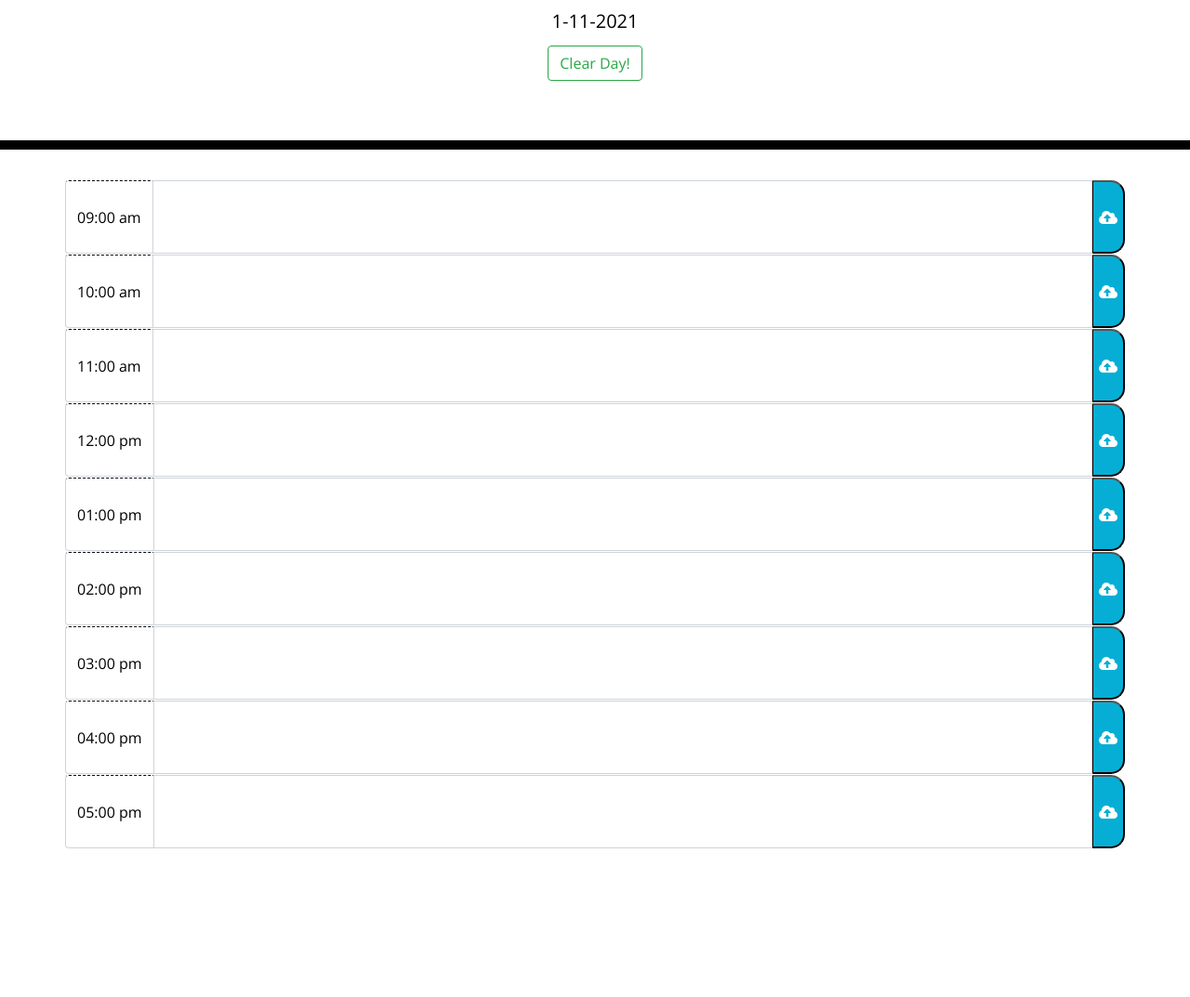
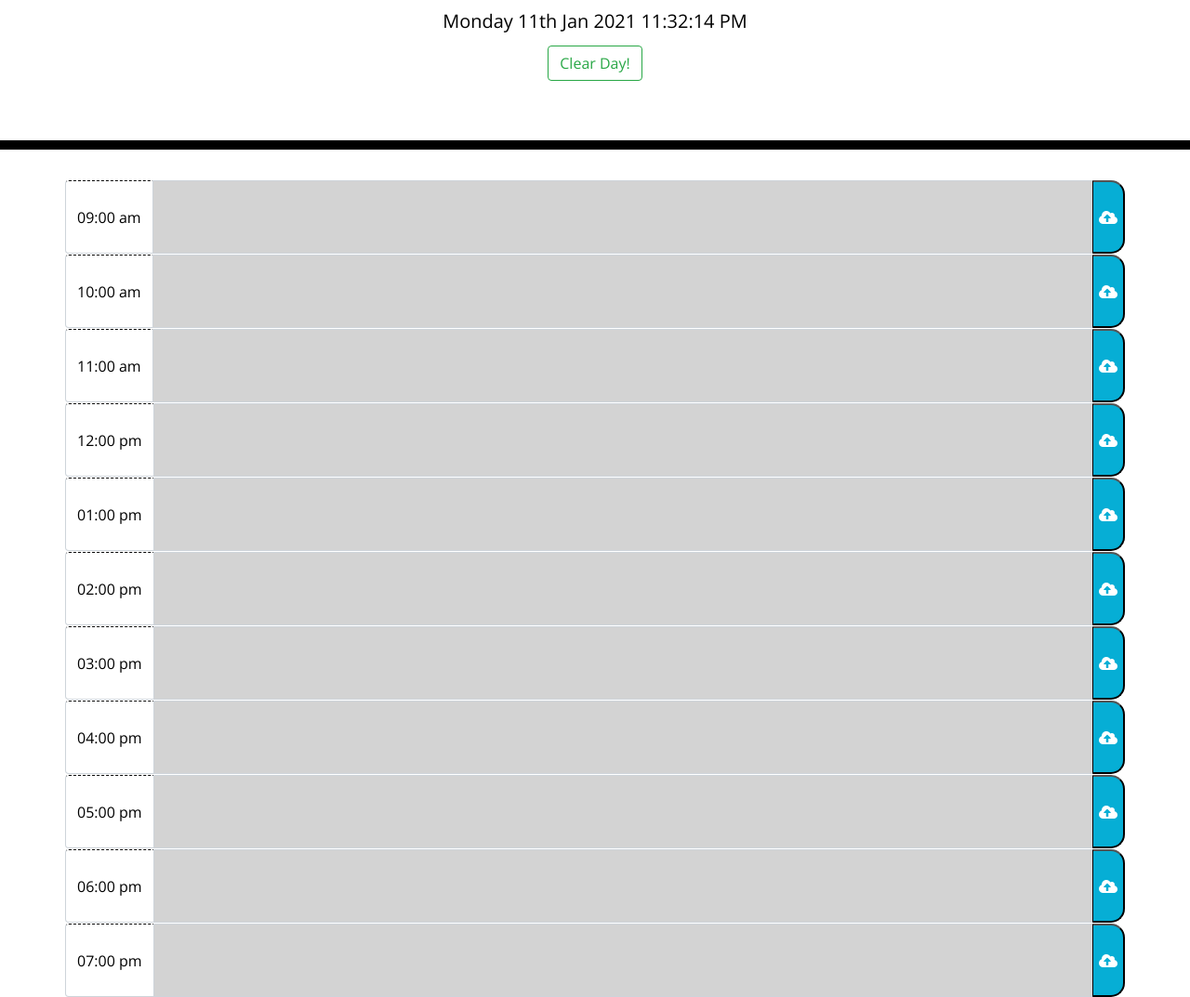
Before and after one commit to AngelCooper/05Third-PartyAPI, a plain HTML site: page index.html in a window 1280 px wide. Shown: the part 181-1254 px from the top of the page at 93% size. Before the commit the page ends 1094 px from the top, so only its background shows below. Drawn offline with nearby package versions, Linux system fonts and the light colour scheme.

Commit message:
commit
updating the java

```diff
--- a/index.html
+++ b/index.html
@@ -1,15 +1,25 @@
 <!DOCTYPE html>
 <html lang="en">
-
   <head>
     <meta charset="UTF-8" />
     <meta name="viewport" content="width=device-width, initial-scale=1.0" />
     <meta http-equiv="X-UA-Compatible" content="ie=edge" />
-  <link rel="stylesheet" href="https://stackpath.bootstrapcdn.com/bootstrap/4.3.1/css/bootstrap.min.css" />
-  <link rel="stylesheet" href="https://use.fontawesome.com/releases/v5.8.1/css/all.css"
-    integrity="sha384-50oBUHEmvpQ+1lW4y57PTFmhCaXp0ML5d60M1M7uH2+nqUivzIebhndOJK28anvf" crossorigin="anonymous" />
-  <link href="https://fonts.googleapis.com/css?family=Open+Sans&display=swap" rel="stylesheet" />
+    <link
+      rel="stylesheet"
+      href="https://stackpath.bootstrapcdn.com/bootstrap/4.3.1/css/bootstrap.min.css"
+    />
+    <link
+      rel="stylesheet"
+      href="https://use.fontawesome.com/releases/v5.8.1/css/all.css"
+      integrity="sha384-50oBUHEmvpQ+1lW4y57PTFmhCaXp0ML5d60M1M7uH2+nqUivzIebhndOJK28anvf"
+      crossorigin="anonymous"
+    />
+    <link
+      href="https://fonts.googleapis.com/css?family=Open+Sans&display=swap"
+      rel="stylesheet"
+    />
     <link rel="stylesheet" href="style.css" />
+
     <title>Work Day Scheduler</title>
   </head>
 
@@ -19,10 +29,12 @@
       <p class="lead">A simple calendar app for scheduling your work day</p>
       <p id="currentDay" class="lead"></p>
       <button type="button" class="btn btn-outline-success" id="clearDay">Clear Day!</button>
+
     </header>
-  <div class="container" id="time">
+    <div class="container">
       <!-- Timeblocks go here -->
 
+      <!--row for 9 am-->
       <div class="row">
         <div class="input-group">
           <div class="input-group-prepend">
@@ -33,6 +45,7 @@
         </div>
       </div>
 
+      <!--row for 10 am-->
       <div class="row">
         <div class="input-group">
           <div class="input-group-prepend">
@@ -43,6 +56,7 @@
         </div>
       </div>
 
+      <!--row for 11 am-->
       <div class="row">
         <div class="input-group">
           <div class="input-group-prepend">
@@ -53,6 +67,7 @@
         </div>
       </div>
 
+      <!--row for 12 pm-->
       <div class="row">
         <div class="input-group">
           <div class="input-group-prepend">
@@ -63,6 +78,7 @@
         </div>
       </div>
 
+      <!--row for 1 pm-->
       <div class="row">
         <div class="input-group">
           <div class="input-group-prepend">
@@ -73,6 +89,7 @@
         </div>
       </div>
 
+      <!--row for 2 pm-->
       <div class="row">
         <div class="input-group">
           <div class="input-group-prepend">
@@ -83,6 +100,7 @@
         </div>
       </div>
 
+      <!--row for 3 pm-->
       <div class="row">
         <div class="input-group">
           <div class="input-group-prepend">
@@ -93,6 +111,7 @@
         </div>
       </div>
 
+      <!--row for 4 pm-->
       <div class="row">
         <div class="input-group">
           <div class="input-group-prepend">
@@ -103,6 +122,7 @@
         </div>
       </div>
 
+      <!--row for 5 pm-->
       <div class="row">
         <div class="input-group">
           <div class="input-group-prepend">
@@ -113,13 +133,32 @@
         </div>
       </div>
 
+      <!--row for 6 pm-->
+      <div class="row">
+        <div class="input-group">
+          <div class="input-group-prepend">
+            <span class="input-group-text hour">06:00 pm </span>
+          </div>
+          <textarea class="form-control" aria-label="With textarea" id="18pm"></textarea>
+          <button type="button" class="saveBtn"><i class="fas fa-cloud-upload-alt"></i></button>
+        </div>
       </div>
 
+      <!--row for 7 pm-->
+      <div class="row">
+        <div class="input-group">
+          <div class="input-group-prepend">
+            <span class="input-group-text hour">07:00 pm </span>
+          </div>
+          <textarea class="form-control" aria-label="With textarea" id="19pm"></textarea>
+          <button type="button" class="saveBtn"><i class="fas fa-cloud-upload-alt"></i></button>
+        </div>
+      </div>
 
-  <!--adding index.js to the page-->
-  <script src="./index.js"></script>
-  <script src="https://cdnjs.cloudflare.com/ajax/libs/jquery/3.2.1/jquery.min.js"></script>
+    </div>
+
+    <script src="https://code.jquery.com/jquery-3.4.1.min.js"></script>
     <script src="https://cdnjs.cloudflare.com/ajax/libs/moment.js/2.24.0/moment.min.js"></script>
+    <script src="index.js"></script>
   </body>
-
 </html>
--- a/index.js
+++ b/index.js
@@ -1,15 +1,106 @@
-//varible to create the current date
-var dateP = document.querySelector("#currentDay"); {
+// Moment.js
+var currentDate = moment().format('dddd') + " " + moment().format("Do MMM YYYY");
+var currentHour = moment().format('h:mm:ss a');
+// Text hour var
+var nineAm = $("#9am");
+var tenAm = $("#10am");
+var elevenAm = $("#11am");
+var twelvePm = $("#12pm");
+var onePm = $("#13pm");
+var twoPm = $("#14pm");
+var threePm = $("#15pm");
+var fourPm = $("#16pm");
+var fivePm = $("#17pm");
+var sixPm = $("#18pm");
+var sevenPm = $("#19pm");
 
-    // to set the day to be current
-    var today = new Date();
+var hour = moment().hours();
+var userInput;
+var hourSpan;
+// var hourString = $(".hour").text().split(" ");
 
-    //establishing what will show first month, day, then year
-    var date = (today.getMonth() + 1) + '-' + today.getDate() + '-' + today.getFullYear();
+// Date and Hour
 
-    // creating a p tag element for the date
-    var newDate = document.createElement("p");
+var interval = setInterval(function() {
+  var momentNow = moment();
+  $('#currentDay').html(momentNow.format('YYYY MMMM DD') + ' '
+                      + momentNow.format('dddd')
+                       .substring(0,3).toUpperCase());
+  $('#currentDay').html(currentDate + " " + momentNow.format('hh:mm:ss A'));
+}, 100);
 
-    //appending it to the page
-    dateP.append(date)
+function initPage() {
+
+  console.log("Current Hour " + hour);
+  var init9 = JSON.parse(localStorage.getItem("09:00 am"));
+  nineAm.val(init9);
+
+  var init10 = JSON.parse(localStorage.getItem("10:00 am"))
+  tenAm.val(init10);
+
+  var init11 = JSON.parse(localStorage.getItem("11:00 am"))
+  elevenAm.val(init11);
+
+  var init12 = JSON.parse(localStorage.getItem("12:00 pm"))
+  twelvePm.val(init12);
+
+  var init1 = JSON.parse(localStorage.getItem("01:00 pm"))
+  onePm.val(init1);
+
+  var init2 = JSON.parse(localStorage.getItem("02:00 pm"))
+  twoPm.val(init2);
+
+  var init3 = JSON.parse(localStorage.getItem("03:00 pm"))
+  threePm.val(init3);
+
+  var init4 = JSON.parse(localStorage.getItem("04:00 pm"))
+  fourPm.val(init4);
+
+  var init5 = JSON.parse(localStorage.getItem("05:00 pm"))
+  fivePm.val(init5);
+
+  var init6 = JSON.parse(localStorage.getItem("06:00 pm"))
+  sixPm.val(init6);
+
+  var init7 = JSON.parse(localStorage.getItem("07:00 pm"))
+  sevenPm.val(init7);
 }
+
+function background () {
+
+  $(".form-control").each(function () {
+      var timeTest = parseInt($(this).attr("id"));
+      hour = parseInt(hour);
+      console.log(timeTest);
+      console.log(hour);
+//      console.log(this);
+      if (hour > timeTest) {
+          $(this).addClass("past");
+      } else if (hour < timeTest) {
+          $(this).addClass("future");
+      } else {
+          $(this).addClass("present");
+      }
+  });
+}
+
+$(document).ready(function(){
+  initPage()
+  background()
+
+  // Buttons (save to Local Storage)
+  $(".saveBtn").on("click", function(){
+    userInput = $(this).siblings(".form-control").val().trim();
+    console.log(userInput);
+    hourSpan = $(this).siblings(".input-group-prepend").text().trim();
+    console.log(hourSpan);
+    localStorage.setItem(hourSpan, JSON.stringify(userInput));
+
+  })
+  // Button for clear the day
+  $("#clearDay").on("click", function(){
+    localStorage.clear();
+    initPage()
+  })
+
+});
```
Lines whose indentation alone changed are shown as unchanged.
